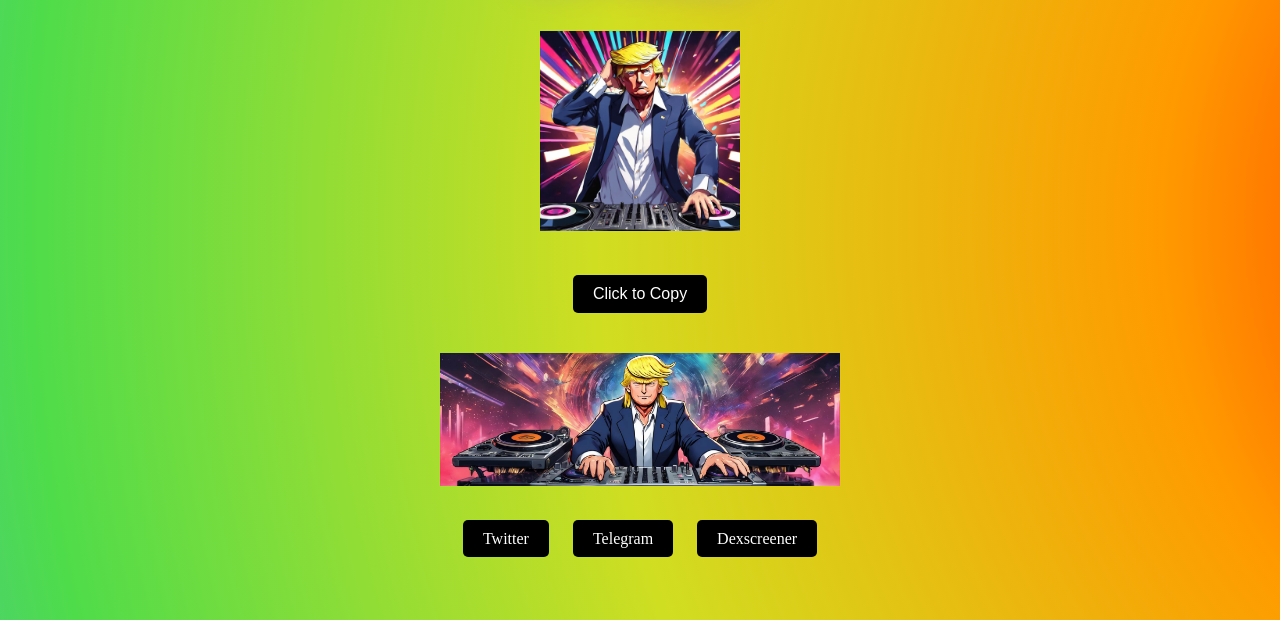
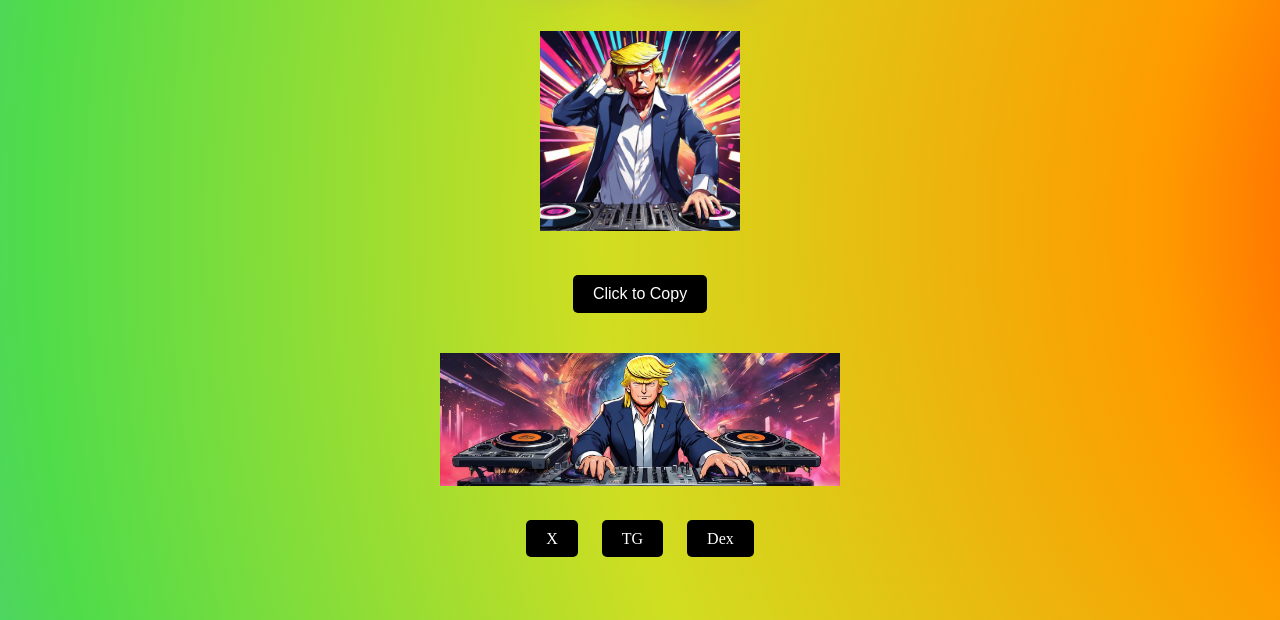
Before and after one commit to hubbahubba45/DJTrump, a plain HTML site: page index.html in a window 1280 px wide. Shown: the part 180-800 px from the top of the page. Drawn offline with Linux system fonts and the light colour scheme.

Commit message:
Update index.html

```diff
--- a/index.html
+++ b/index.html
@@ -105,9 +105,9 @@
     </div>
 
     <div class="links">
-        <a href="https://twitter.com" target="_blank">Twitter</a>
-        <a href="https://telegram.org" target="_blank">Telegram</a>
-        <a href="https://dexscreener.com" target="_blank">Dexscreener</a>
+        <a href="https://x.com/DJTrumpParty" target="_blank">X</a>
+        <a href="https://t.me/DJTrumpcommunity" target="_blank">TG</a>
+        <a href="https://dexscreener.com" target="_blank">Dex</a>
     </div>
 
     <script>
```
